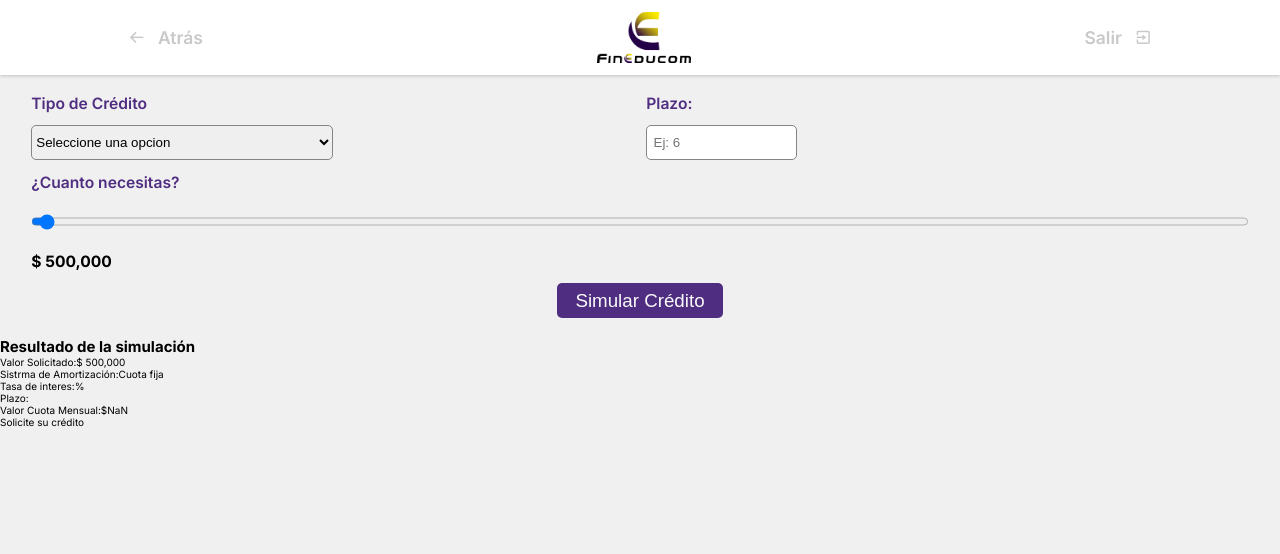
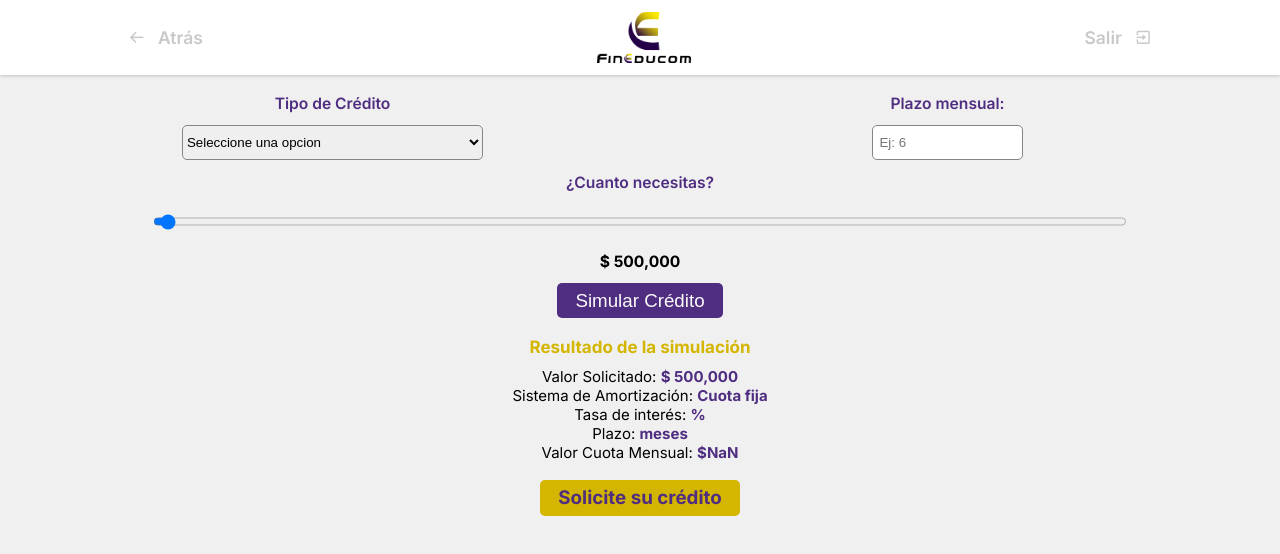
Before and after one commit to Fineducom/Simulador-de-credito, a Next.js app: page /Formulario in a window 1280 px wide. Both pictures are taken after typing "Sample" into the empty fields and a click on the button "Simular Crédito". Shown: the top 554 px of the page. Built offline with nearby package versions, Linux system fonts and the light colour scheme.

Commit message:
update in the loading component

```diff
--- a/src/app/Formulario/formulario.scss
+++ b/src/app/Formulario/formulario.scss
@@ -29,6 +29,7 @@ $letter-spacing: 0.0625rem;
     &__grupo {
       display: flex;
       flex-direction: column;
+      align-items: center;
       gap: 1.25rem;
       width: 100%;
       @media (max-width: 820px) {
@@ -45,6 +46,7 @@ $letter-spacing: 0.0625rem;
         padding: 0.625rem;
         border: solid 0.125rem $color-4;
         border-radius: 0.5rem;
+        width: 80%;
         &--modifire {
           width: 25%;
         }
@@ -84,4 +86,18 @@ $letter-spacing: 0.0625rem;
       }
     }
   }
+  .loaderInactive {
+    opacity: 0;
+  }
+  .loader {
+    display: flex;
+    justify-content: center;
+    margin-top: 30px;
+  }
 }
+.firme {
+  display: block;
+}
+.no {
+  display: none;
+}
--- a/src/app/Formulario/page.jsx
+++ b/src/app/Formulario/page.jsx
@@ -1,14 +1,19 @@
 "use client";
 
-import { useState } from "react";
+import { useEffect, useState } from "react";
 import Resultados from "../Resultados/page";
 import "./formulario.scss";
+import BounceLoader from 'react-spinners/BounceLoader';
 
 export default function Formulario() {
   const [prestamo, setPrestamo] = useState(500000);
   const [tasaDeInteres, setTasaDeInteres] = useState("");
   const [plazo, setPlazo] = useState("");
   const [pagoMensual, setPagoMensual] = useState(0);
+
+  // State for loading the spinner
+
+  const [laoding, setLoading] = useState(false);
 
   const handleSubmit = (e) => {
     e.preventDefault();
@@ -39,6 +44,11 @@ export default function Formulario() {
     setPrestamo(nuevoValor);
   }
 
+  // Funcion the loading
+  function loadingSimulator () {
+    setLoading(true)
+  }
+
   return (
     <>
       <div className="container">
@@ -60,14 +70,14 @@ export default function Formulario() {
           </div>
           <div className="formulario__grupo">
             <label htmlFor="plazo" className="formulario__grupo-label">
-              Plazo:
+              Plazo mensual:
             </label>
             <input
               type="texto"
               max={"48"}
               value={plazo}
               onChange={handleChange}
-              name="palzo"
+              name="plazo"
               id="plazo"
               placeholder="Ej: 6"
               className="formulario__grupo-input formulario__grupo-input--modifire"
@@ -91,16 +101,19 @@ export default function Formulario() {
               $ {prestamo.toLocaleString()}{" "}
             </span>
           </div>
-          <button type="submit" className="formulario__btn-simular">
+          <button type="submit" className="formulario__btn-simular" onClick={loadingSimulator}>
             Simular Crédito
           </button>
         </form>
-        <Resultados
-          tasaDeInteres={tasaDeInteres}
-          PagoMensual={pagoMensual}
-          plazo={plazo}
-          prestamo={prestamo}
-        />
+
+        {/* Condition of the loading */}
+        {laoding && <Resultados
+        tasaDeInteres={tasaDeInteres}
+        PagoMensual={pagoMensual}
+        plazo={plazo}
+        prestamo={prestamo}
+        />}
+
       </div>
     </>
   );
--- a/src/app/Resultados/page.jsx
+++ b/src/app/Resultados/page.jsx
@@ -1,3 +1,5 @@
+import './resultado.scss'
+
 export default function Resultados({
   tasaDeInteres,
   plazo,
@@ -7,26 +9,24 @@ export default function Resultados({
   return (
     <>
       <div className="container">
-        <h2>Resultado de la simulación</h2>
-        <p>
-          Valor Solicitado:<span>$ {prestamo.toLocaleString()}</span>
+        <h2 className='container__title'>Resultado de la simulación</h2>
+        <p className='container__result'>
+          Valor Solicitado: <span className='simulator'>$ {prestamo.toLocaleString()}</span>
         </p>
-        <p>
-          Sistrma de Amortización:<span>Cuota fija</span>
+        <p className='container__result'>
+          Sistema de Amortización: <span className='simulator'>Cuota fija</span>
         </p>
-        <p>
-          Tasa de interes:<span>{tasaDeInteres}%</span>
+        <p className='container__result'>
+          Tasa de interés: <span className='simulator'>{tasaDeInteres}%</span>
         </p>
-        <p>
-          Plazo:<span>{plazo}</span>
+        <p className='container__result'>
+          Plazo: <span className='simulator'>{plazo} meses</span>
         </p>
-        <p>
-          Valor Cuota Mensual:<span>${PagoMensual.toLocaleString()}</span>
+        <p className='container__result'>
+          Valor Cuota Mensual: <span className='simulator'>${PagoMensual.toLocaleString()}</span>
         </p>
       </div>
-      <div className="container">
-        <a href="#">Solicite su crédito</a>
-      </div>
+      <a className='button' href="#">Solicite su crédito</a>
     </>
   );
 }
--- /dev/null
+++ b/src/app/Resultados/resultado.scss
@@ -0,0 +1,30 @@
+.container {
+  text-align: center;
+  padding-bottom: 25px;
+  &__title {
+    font-size: 1.7rem;
+    color: #d4b500;
+    margin-bottom: 10px;
+  }
+  &__result {
+    font-size: 1.5rem;
+    .simulator {
+      font-weight: bold;
+      color: #4f2d81
+    }
+  }
+}
+.button {
+  padding: 0.625rem 1.875rem;
+  background-color: #d4b500;
+  color: #4f2d81;
+  border: none;
+  border-radius: 0.5rem;
+  font-size: 1.875rem;
+  transition: all 0.3s ease;
+  cursor: pointer;
+  font-weight: bold;
+  &:hover {
+    box-shadow: 0px 0px 5px 0px #4f2d81;
+  }
+}
```
